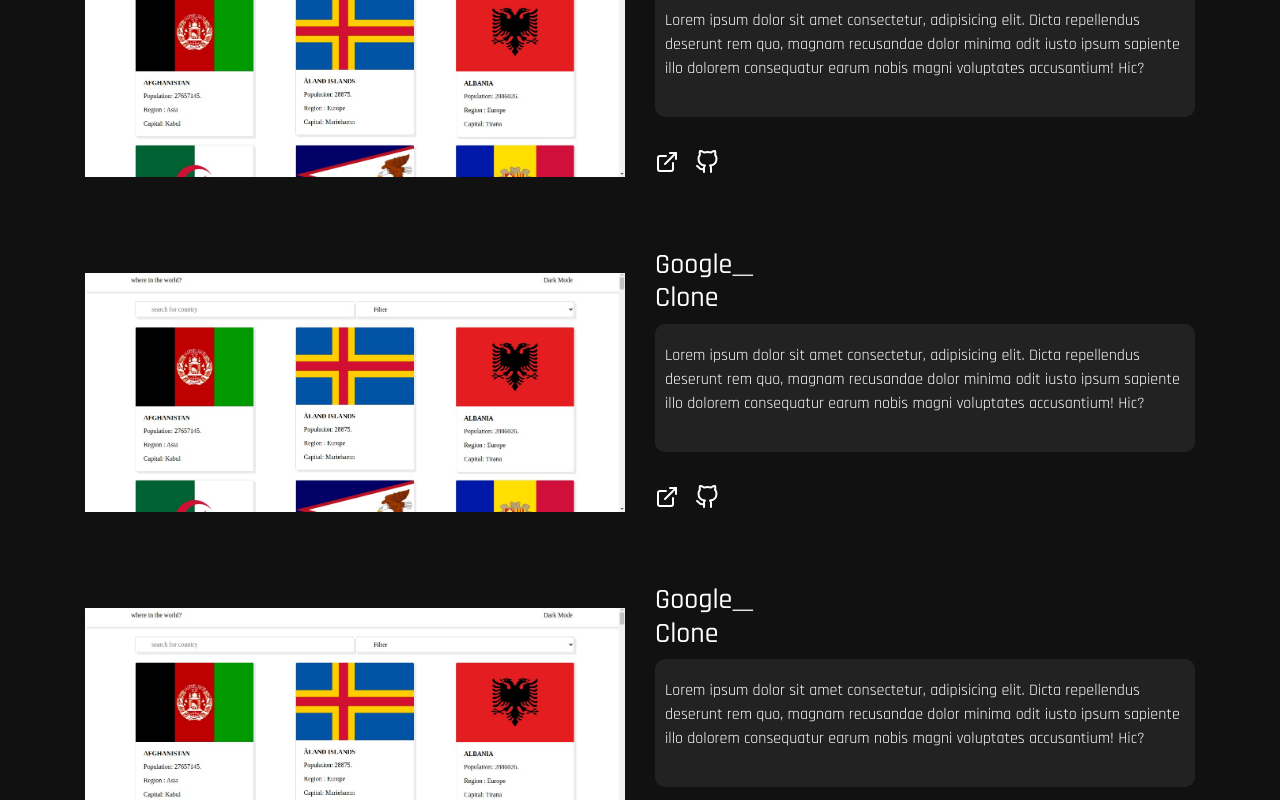
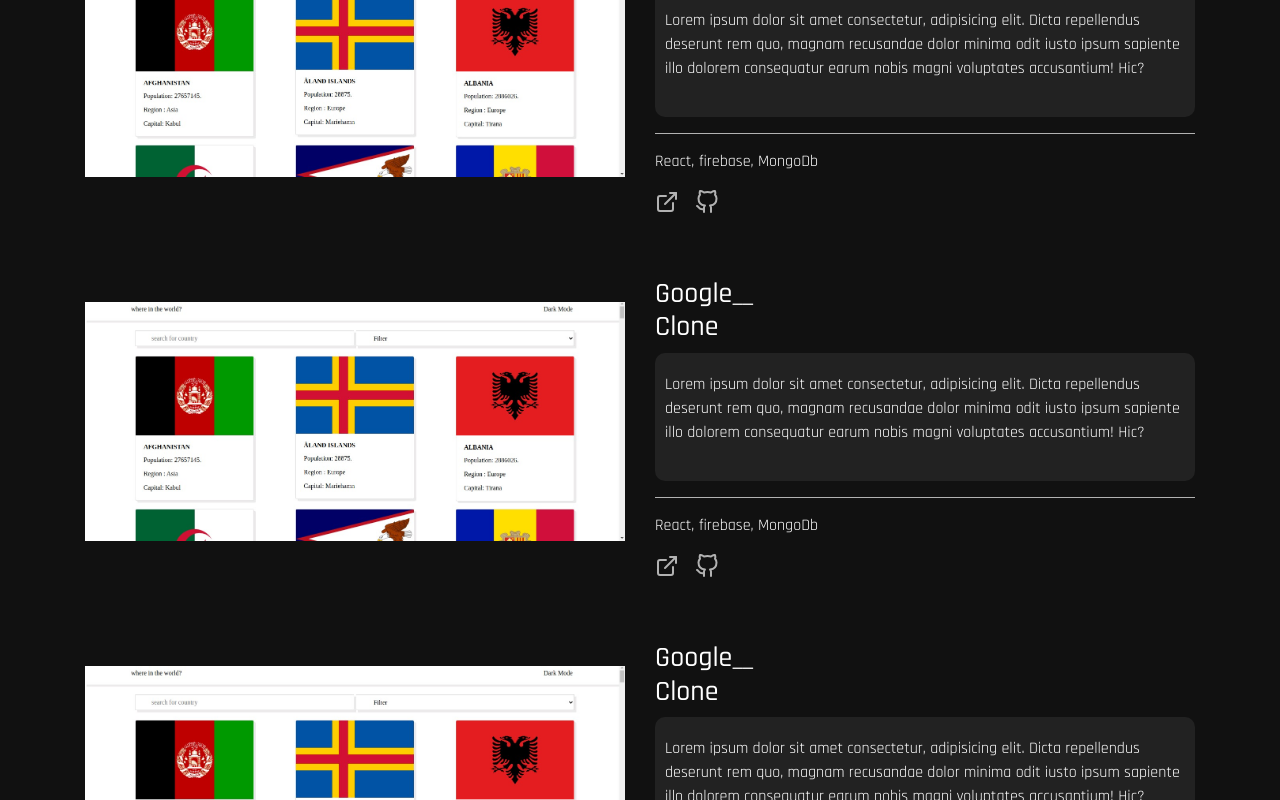
Before and after one commit to lamilekan263/devL, a React (Create React App) app: page / in a window 1280 px wide. Shown: the part 1080-1880 px from the top of the page. Built offline with nearby package versions, Linux system fonts and the light colour scheme.

Commit message:
added new features

```diff
--- a/src/components/header/Header.css
+++ b/src/components/header/Header.css
@@ -8,7 +8,6 @@
 .header__contents{
     display: flex;
     justify-content: space-between;
-    /* color: #b2b2b2; */
     color:white;
 }
 .header__Link{
--- a/src/components/worksCard/WorkCard.css
+++ b/src/components/worksCard/WorkCard.css
@@ -13,3 +13,11 @@
     padding: 20px 10px;
     border-radius: 10px;
 }
+.line{
+    background-color: #b2b2b2;
+    width: 100%;
+    height:1px;
+}
+.iconStyle{
+    color: #b2b2b2
+}
--- a/src/components/worksCard/WorkCard.js
+++ b/src/components/worksCard/WorkCard.js
@@ -23,10 +23,13 @@
                   Lorem ipsum dolor sit amet consectetur, adipisicing elit. Dicta repellendus deserunt rem quo, magnam recusandae dolor minima odit iusto ipsum sapiente illo dolorem consequatur earum nobis magni voluptates accusantium! Hic?
                 </p>
                         </div>
-                        <hr />
+                        <div className="line my-3"></div>
+                        <div>
+                            React, firebase, MongoDb
+                        </div>
               <div className="my-3">
-                <Icon.ExternalLink className="mr-3" />
-                <Icon.GitHub className="mr-3" />
+                <Icon.ExternalLink className="iconStyle mr-3" />
+                <Icon.GitHub className="iconStyle mr-3" />
               </div>
             </div>
           </div>
```
Also changed, not shown: 1 other file (tests, documents, lock files or other folders).
